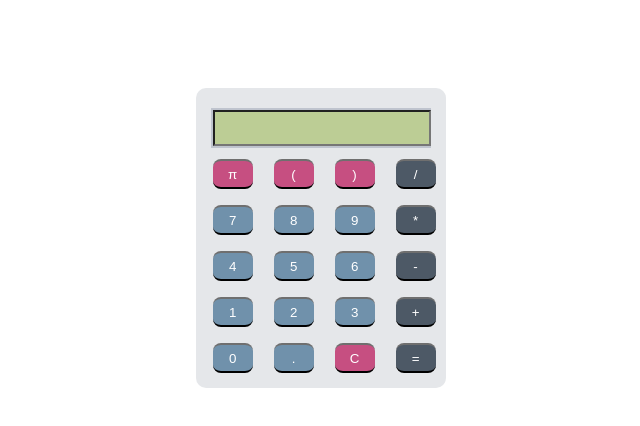
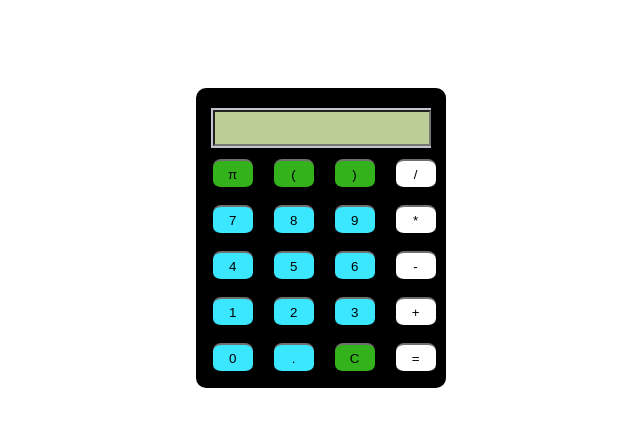
Before and after one commit to Calvin-Lee0/Calculator, a plain HTML site: page index.html in a window 1280 px wide. Shown: the whole page, without its empty margins (318-958 px from the left). Drawn offline with Linux system fonts and the light colour scheme.

Commit message:
Updated Colors and Messages
Updated button and calculator colors, and updated error message

```diff
--- a/calculator.css
+++ b/calculator.css
@@ -3,7 +3,7 @@
 
 /*Calculator Box*/
 .box {
-	background-color: #E5E7EA;
+	background-color: black;
 	height: 300px;
 	width: 250px;
 	border-radius: 10px;
@@ -47,20 +47,20 @@
 	border-top: 2px solid transparent;
 	}
 .button.function {
-	color: white;
-	background-color: #c64f81;
+	color: black;
+	background-color: #33B21C;
 	border-bottom: black 2px solid;
 	border-top: 2px #6f6f6f solid;
 	}
 .button.operator {
-	color: white;
-	background-color: #4d5966;
+	color: black;
+	background-color: white;
 	border-bottom: black 2px solid;
 	border-top: 2px #6f6f6f solid;
 	}
 .button.number {
-	color: white;
-	background-color: #7091ab;
+	color: black;
+	background-color: #3AE7FF;
 	border-bottom: black 2px solid;
 	border-top: 2px #6f6f6f solid;
 	}
--- a/calculator.js
+++ b/calculator.js
@@ -17,6 +17,6 @@ function e()  {
 		d(eval(document.getElementById("d").value));
 		}
 	catch(err)  {
-		d("Error");
+		d("QUICK BAD MATHS");
 		}
 	}
```
